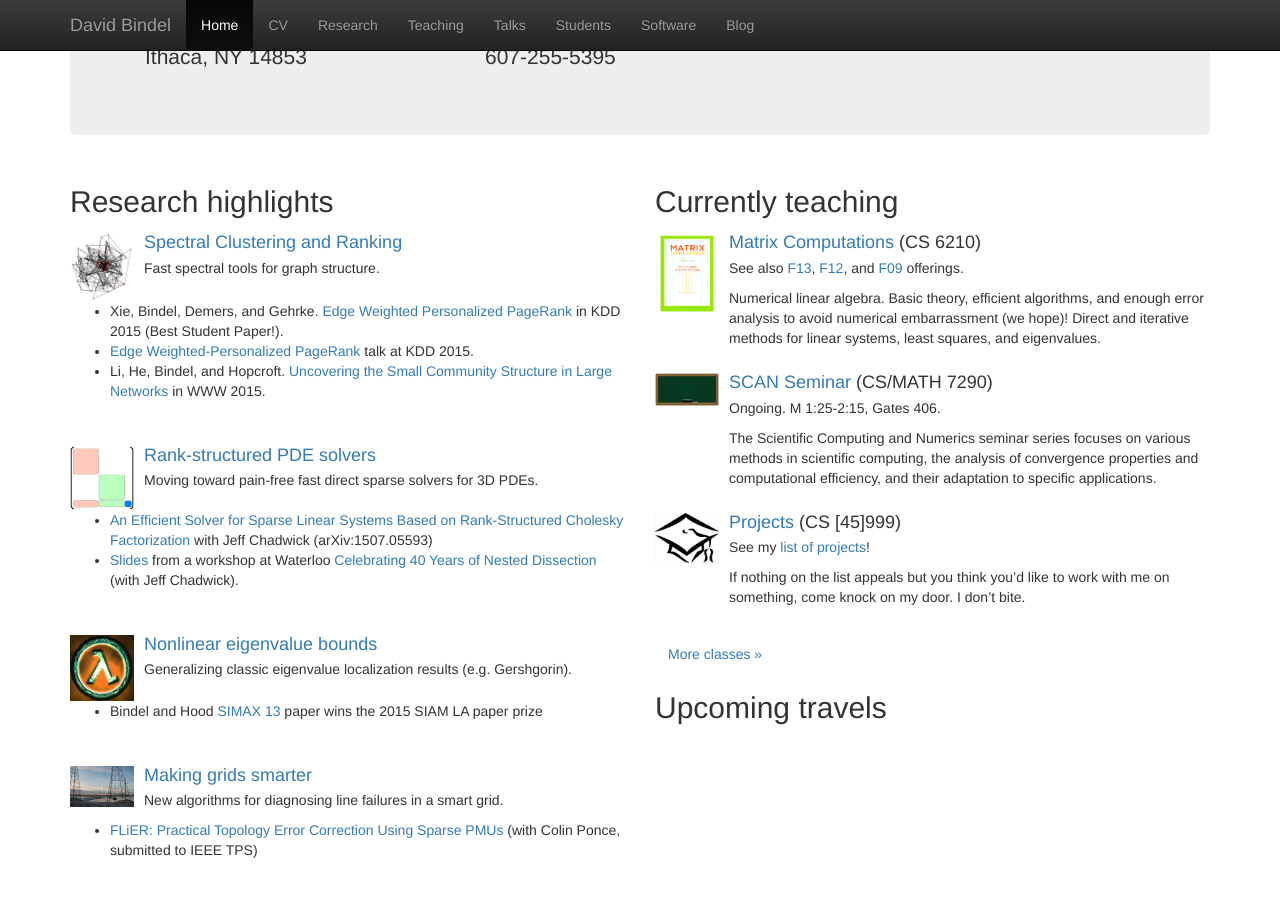
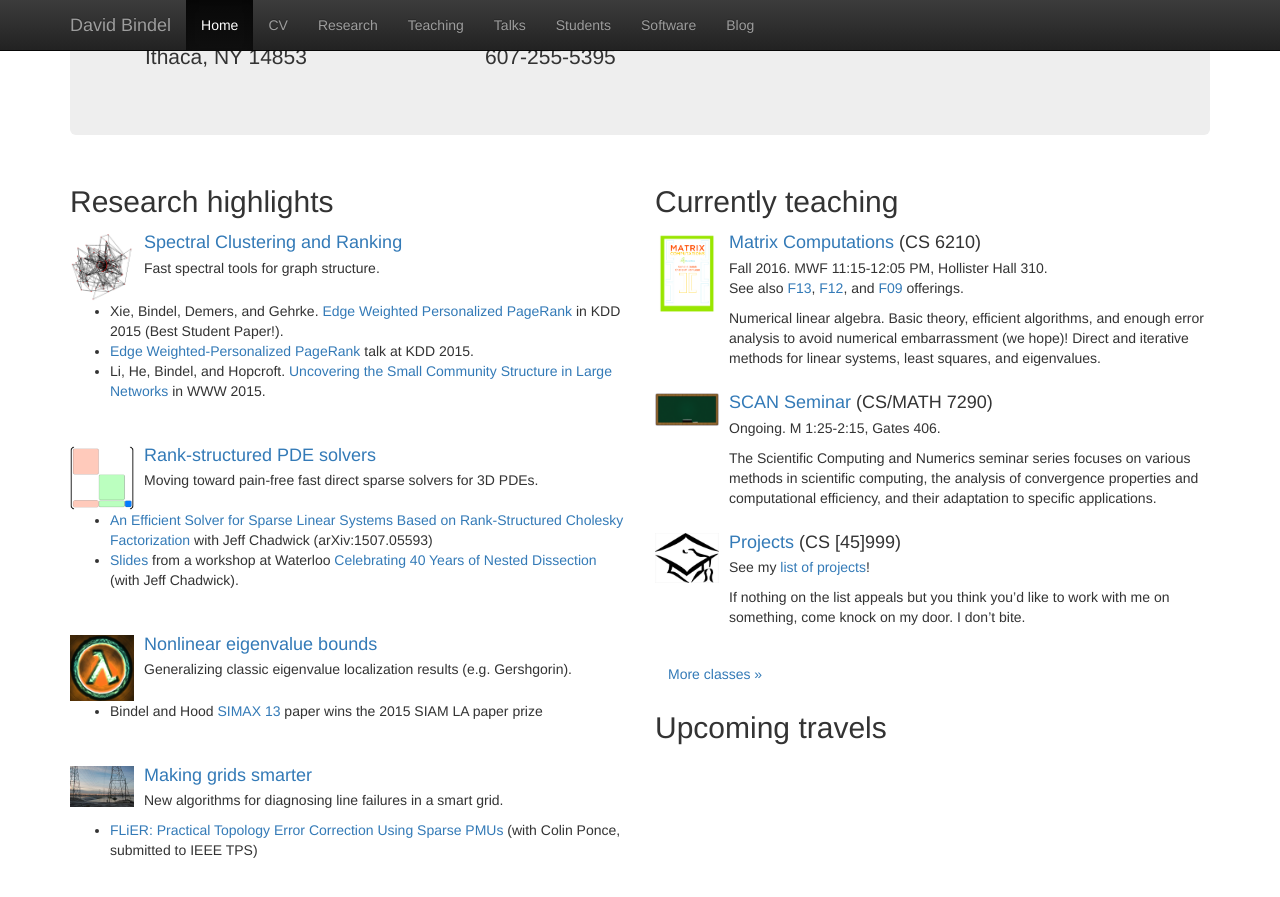
Before and after one commit to dbindel/cornell_web, a Jekyll site: the page built from index.html, in a window 1280 px wide and 900 px high, scrolled down 446 px. Shown: the top 897 px of the window. Built offline with Jekyll 4.4.1, drawn with Linux system fonts in a browser that asks for light colours; nearby versions of some CDN libraries.

Commit message:
Update 6210 class blurb for current semester.

```diff
--- a/_data/class_blurbs.yml
+++ b/_data/class_blurbs.yml
@@ -41,9 +41,10 @@
   class: CS 6210
   title: Matrix Computations
   image: GVL4.png
-  url:   http://www.cs.cornell.edu/~bindel/class/cs6210-f16/
+  url:   class/cs6210-f16/
   display: true
   logistics: |
+    Fall 2016.  MWF 11:15-12:05 PM, Hollister Hall 310.
     See also [F13][f13], [F12][f12], and [F09][f09] offerings.
 
     [f13]: http://www.cs.cornell.edu/~bindel/class/cs6210-f13
```
